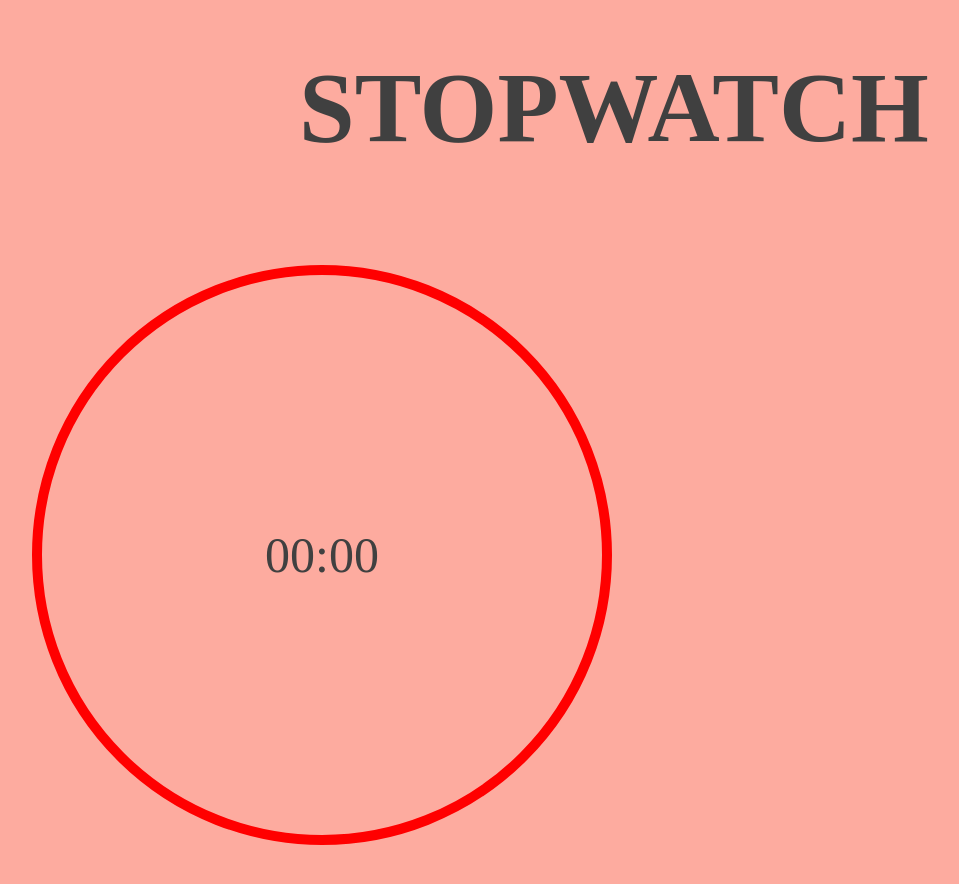
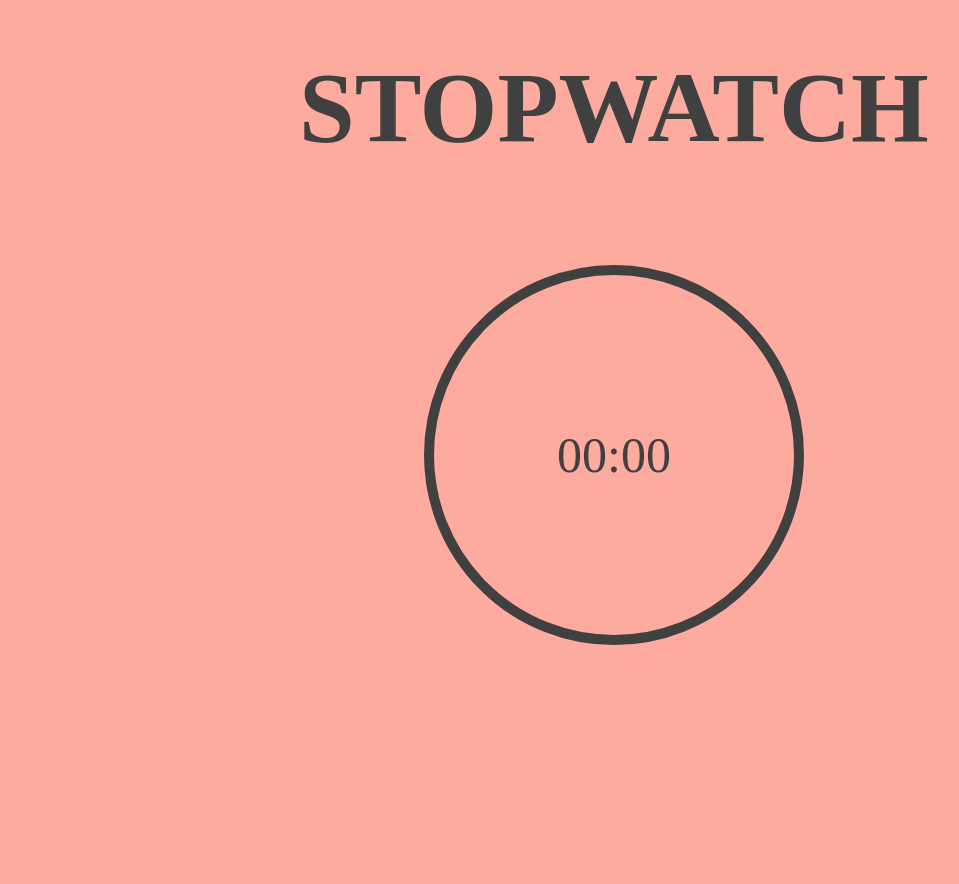
Before and after one commit to Sirinya-K/JavaScript-projects-practice, a plain HTML site: page Projects/Stopwatch/index.html in a window 1280 px wide. Shown: the whole page, without its empty margins (26-985 px from the left). After the commit the page ends 800 px from the top, so only its background shows below. Drawn offline with Linux system fonts and the light colour scheme.

Commit message:
modified ver

```diff
--- a/Projects/Stopwatch/mystyle.css
+++ b/Projects/Stopwatch/mystyle.css
@@ -15,11 +15,10 @@ h1 {
 
 #circle {
     border-radius: 400px;
-    border: 10px solid red;
-    padding: 200px;
+    border: 10px solid #404040;
+    padding: 100px;
     font-size: 50px;
-    text-align: center;
-    margin: 100px 0;
+    margin: 100px auto;
     width: 160px;
     height: 160px;
     line-height: 160px;
```
